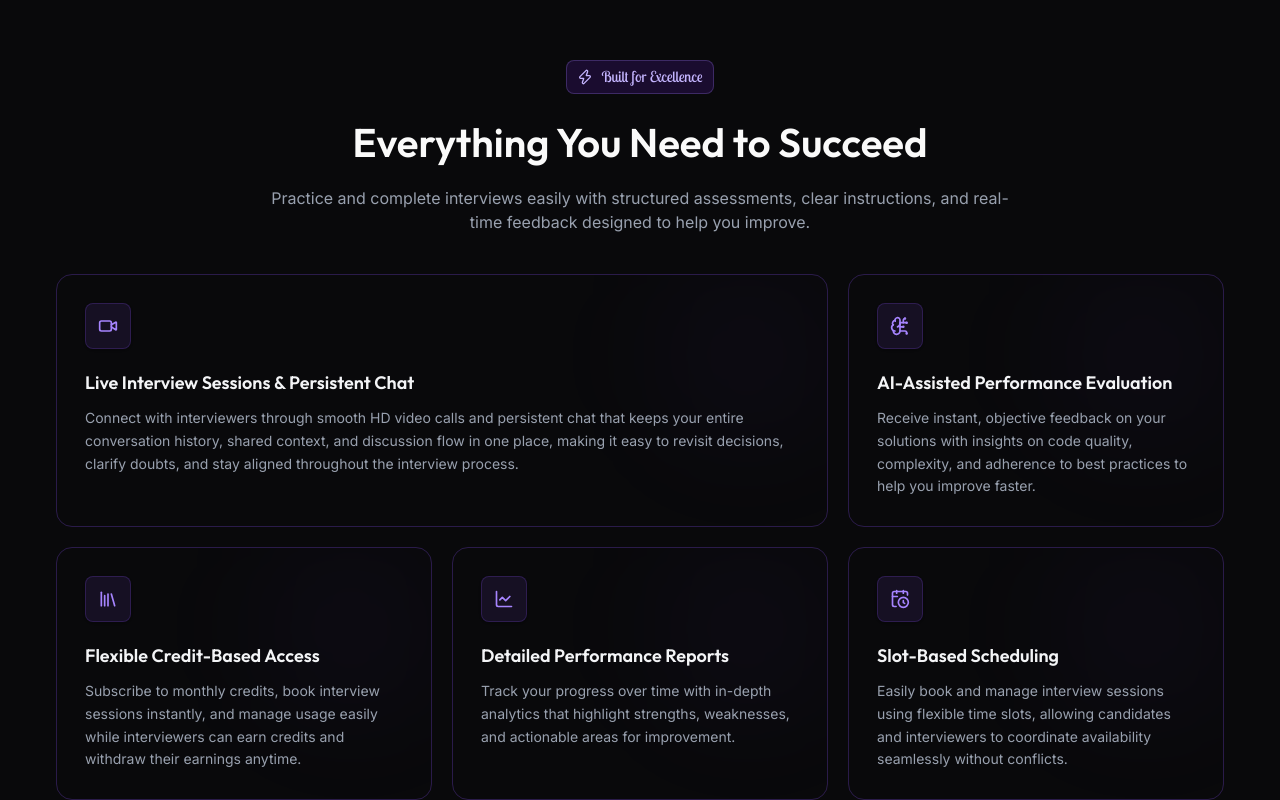
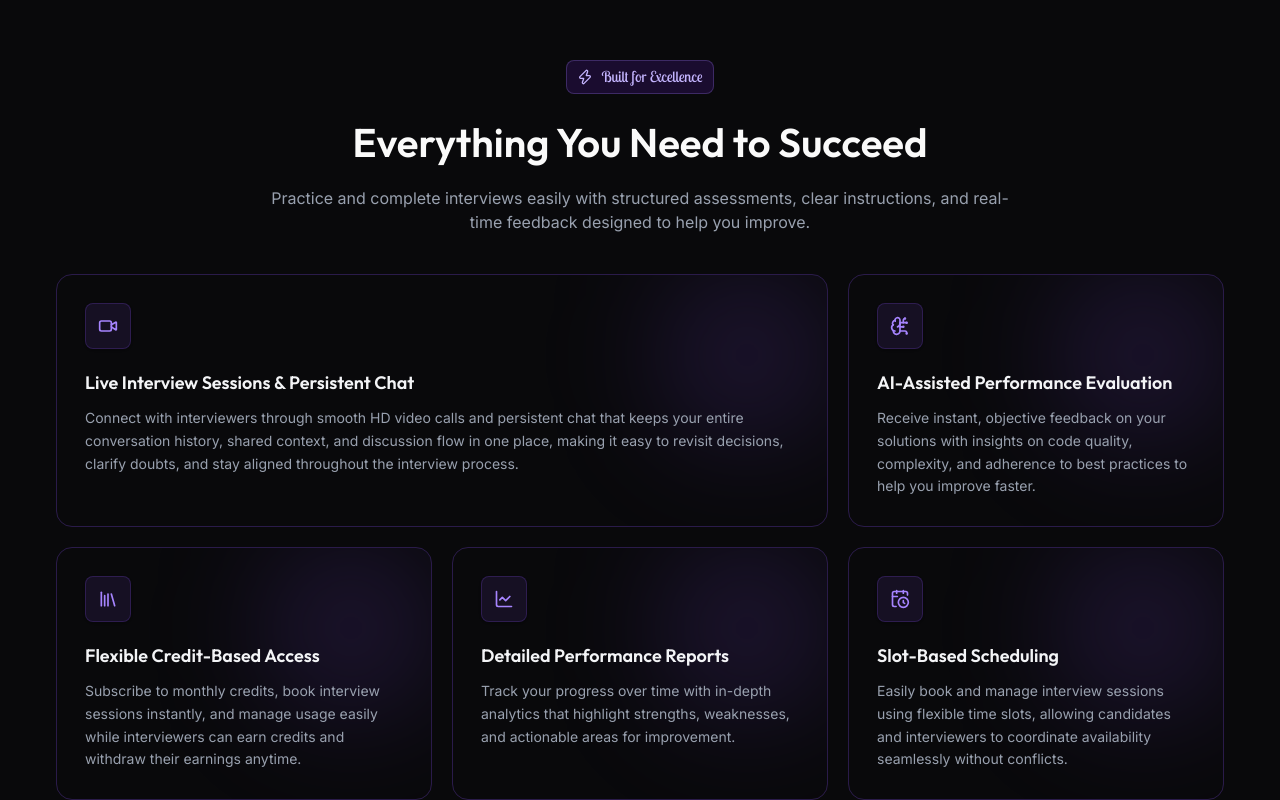
Before and after one commit to samimmiddey/evalo, a Next.js app: page / in a window 1280 px wide. Shown: the part 1235-2035 px from the top of the page. Built offline with nearby package versions, Linux system fonts and the light colour scheme; no server answers; a web font is replaced by a local one.

Commit message:
fix: update feature card design

```diff
--- a/src/modules/home/features/components/feature-card.tsx
+++ b/src/modules/home/features/components/feature-card.tsx
@@ -19,7 +19,7 @@ const FeatureCard = ({ i, feature, Icon, className }: FeatureCardProps) => {
          className={`group relative p-6 md:p-7 2xl:p-8 rounded-2xl bg-surface-dark/80 border border-violet-500/25 overflow-hidden transition-all duration-300 hover:translate-y-[-5px] hover:border-violet-500/50 hover:bg-surface-hover/90 hover:shadow-glow-violet ${className ?? ""}`}
       >
          {/* Background Glow */}
-         <div className="absolute top-0 right-0 w-40 h-40 bg-violet-500/5 rounded-full blur-3xl group-hover:bg-violet-500/10 transition-colors duration-500" />
+         <div className="absolute top-0 right-0 w-40 h-40 bg-violet-500/20 rounded-full blur-3xl group-hover:bg-violet-500/50 transition-colors duration-500" />
 
          {/* Icon Container */}
          <div className="relative z-10 mb-5 2xl:mb-6 inline-flex p-2.5 lg:p-3 rounded-lg bg-violet-500/10 border border-violet-500/20 text-violet-400 group-hover:text-violet-300 group-hover:border-violet-400/50 group-hover:bg-violet-500/20 transition-all duration-300 shadow-sm">
```
